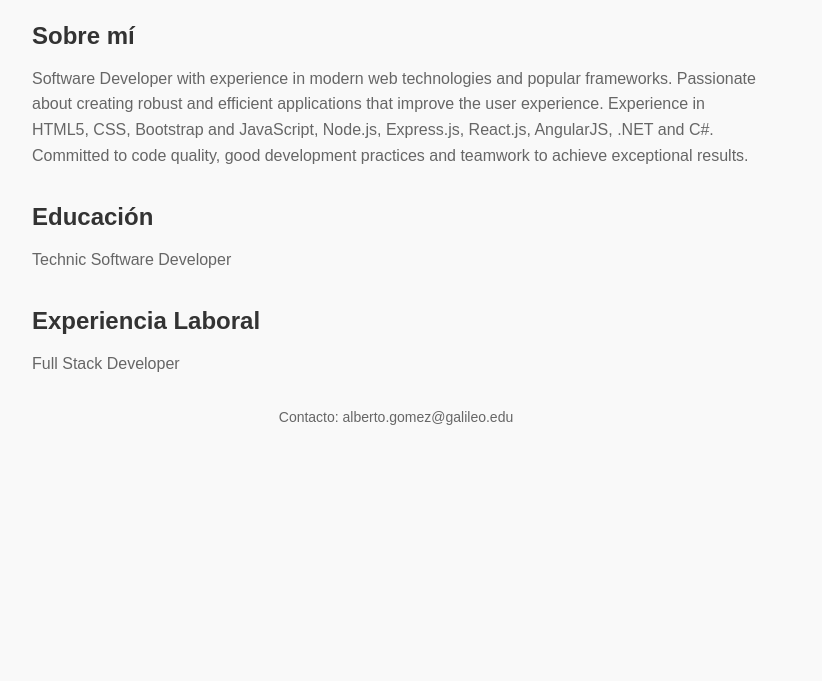
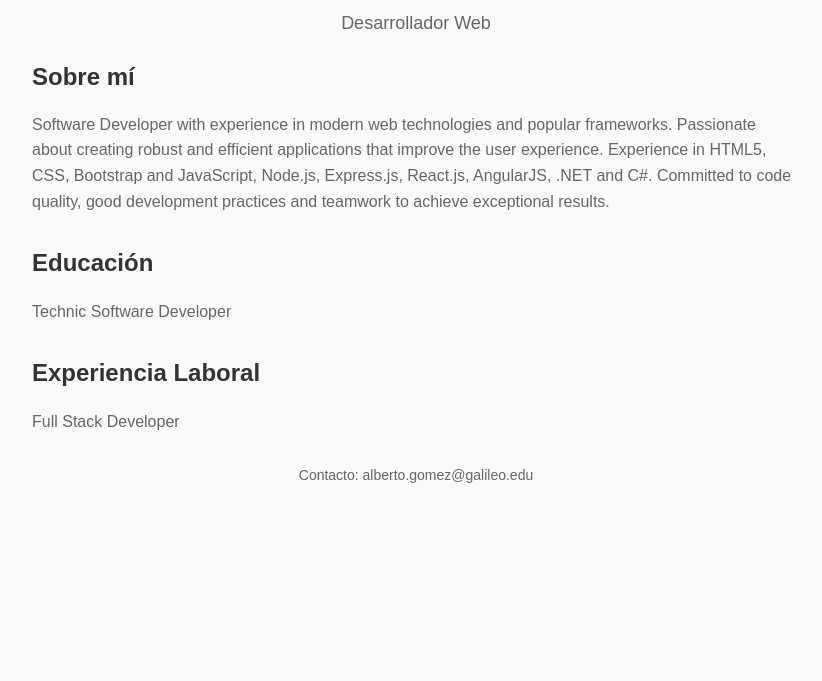
Before and after one commit to jorge-gomez7/cv-Jorge-Gomez, a plain HTML site: page index.html in a window 1280 px wide. Shown: the part 119-800 px from the top of the page, without its empty margins (244-1066 px from the left). Drawn offline with Linux system fonts and the light colour scheme.

Commit message:
Update styles.css
s

```diff
--- a/styles.css
+++ b/styles.css
@@ -1,11 +1,4 @@
-/* styles.css */
 
-/* Reset de estilos */
-* {
-    margin: 0;
-    padding: 0;
-    box-sizing: border-box;
-}
 
 /* Estilos globales */
 body {
```
